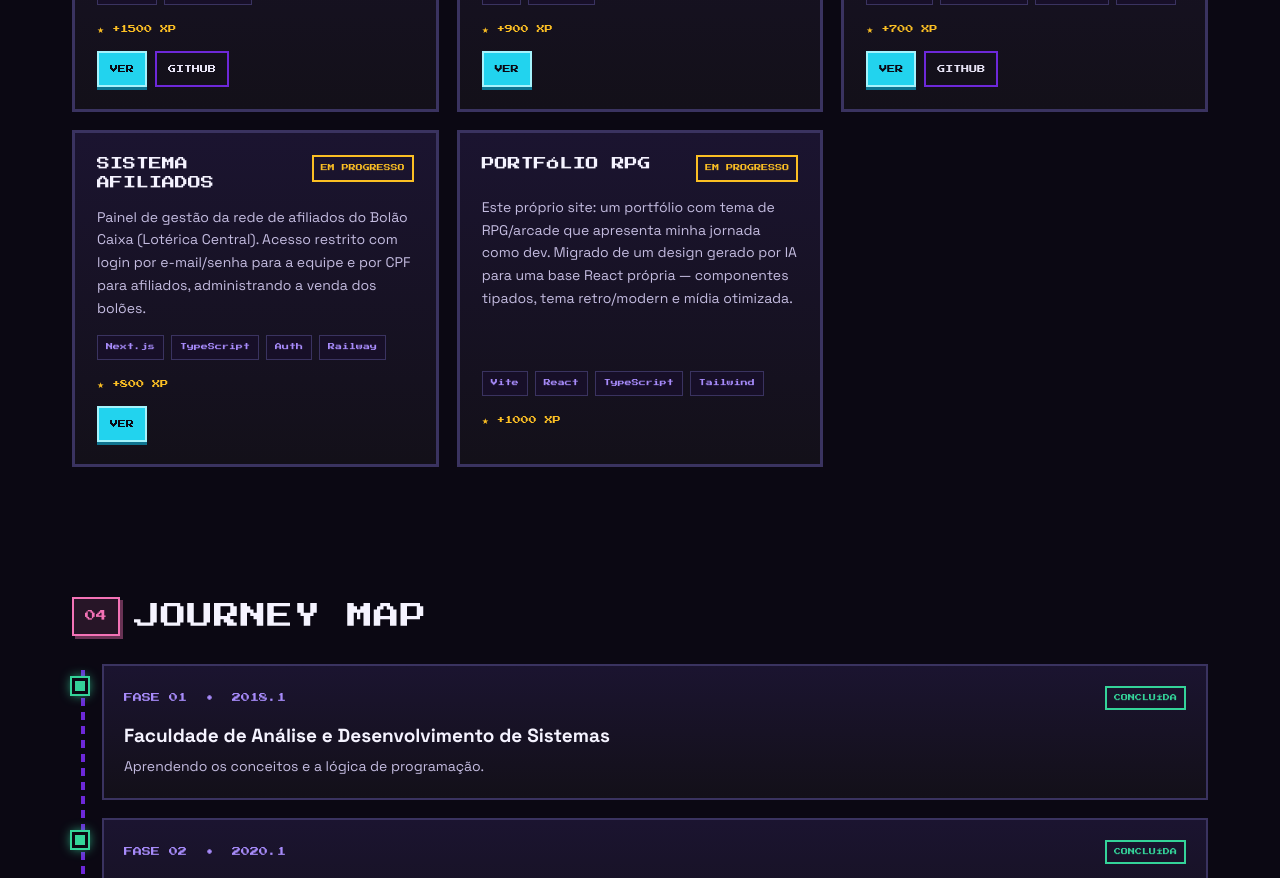
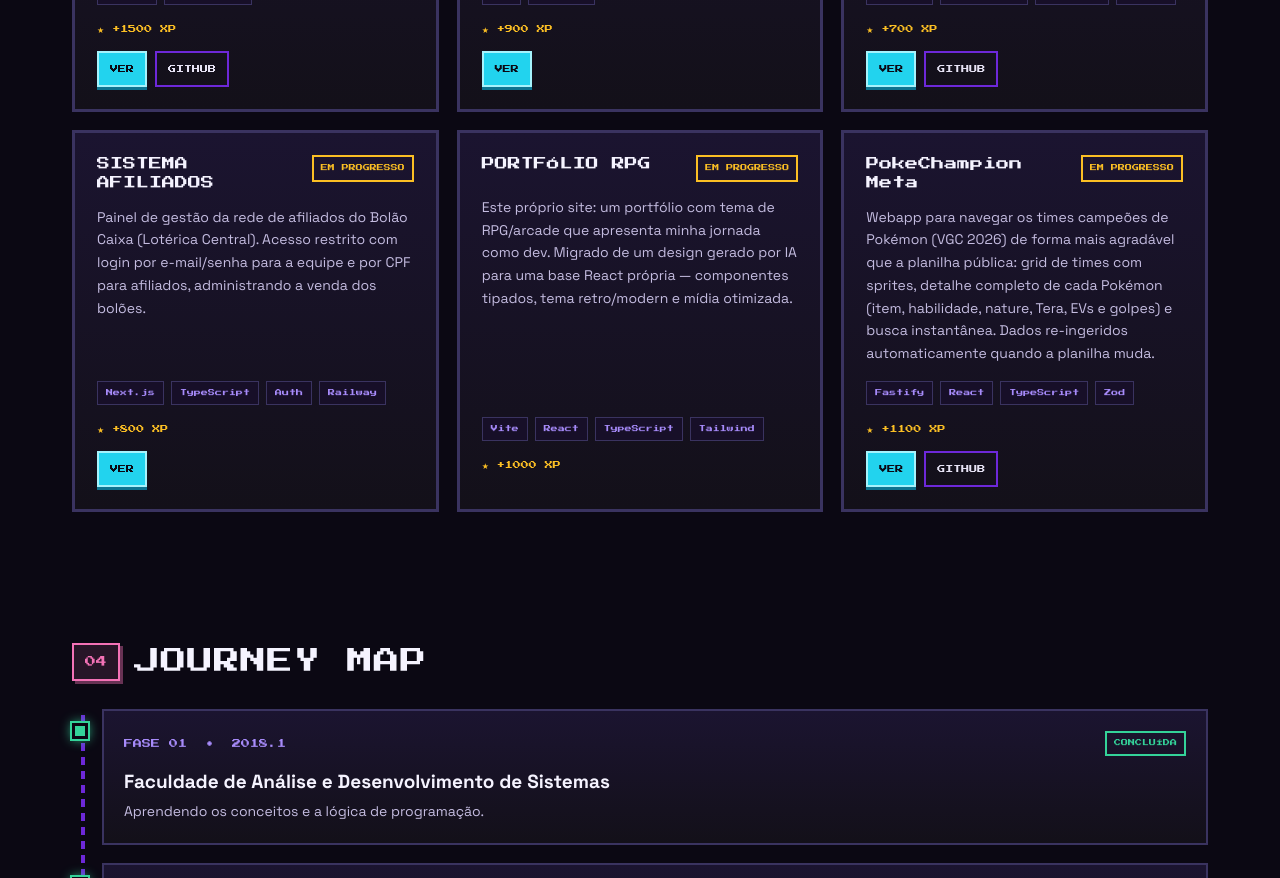
Before and after one commit to PeuAlmeidaDev/pedro.dev, a React (Vite) app: page / in a window 1280 px wide. Shown: the part 2780-3658 px from the top of the page. Built offline with nearby package versions, Linux system fonts and the light colour scheme; no server answers.

Commit message:
Add 'PokeChampion Meta' project details
Added a new project entry for 'PokeChampion Meta' with details including description, technologies used, status, experience points, demo URL, and repository URL.

```diff
--- a/src/data/projects.ts
+++ b/src/data/projects.ts
@@ -54,4 +54,13 @@ export const projects: Project[] = [
     // demoUrl: adicionar após o deploy (Vercel/Netlify)
     // repoUrl: adicionar após publicar no GitHub
   },
+  {
+    name: 'PokeChampion Meta',
+    desc: 'Webapp para navegar os times campeões de Pokémon (VGC 2026) de forma mais agradável que a planilha pública: grid de times com sprites, detalhe completo de cada Pokémon (item, habilidade, nature, Tera, EVs e golpes) e busca instantânea. Dados re-ingeridos automaticamente quando a planilha muda.',
+    tech: ['Fastify', 'React', 'TypeScript', 'Zod'],
+    status: 'EM PROGRESSO',
+    xp: 1100,
+    demoUrl: "https://pokemon-championsserver-production.up.railway.app/",
+    repoUrl: "https://github.com/PeuAlmeidaDev/PokeChampions-Teams"
+  },
 ]
```
